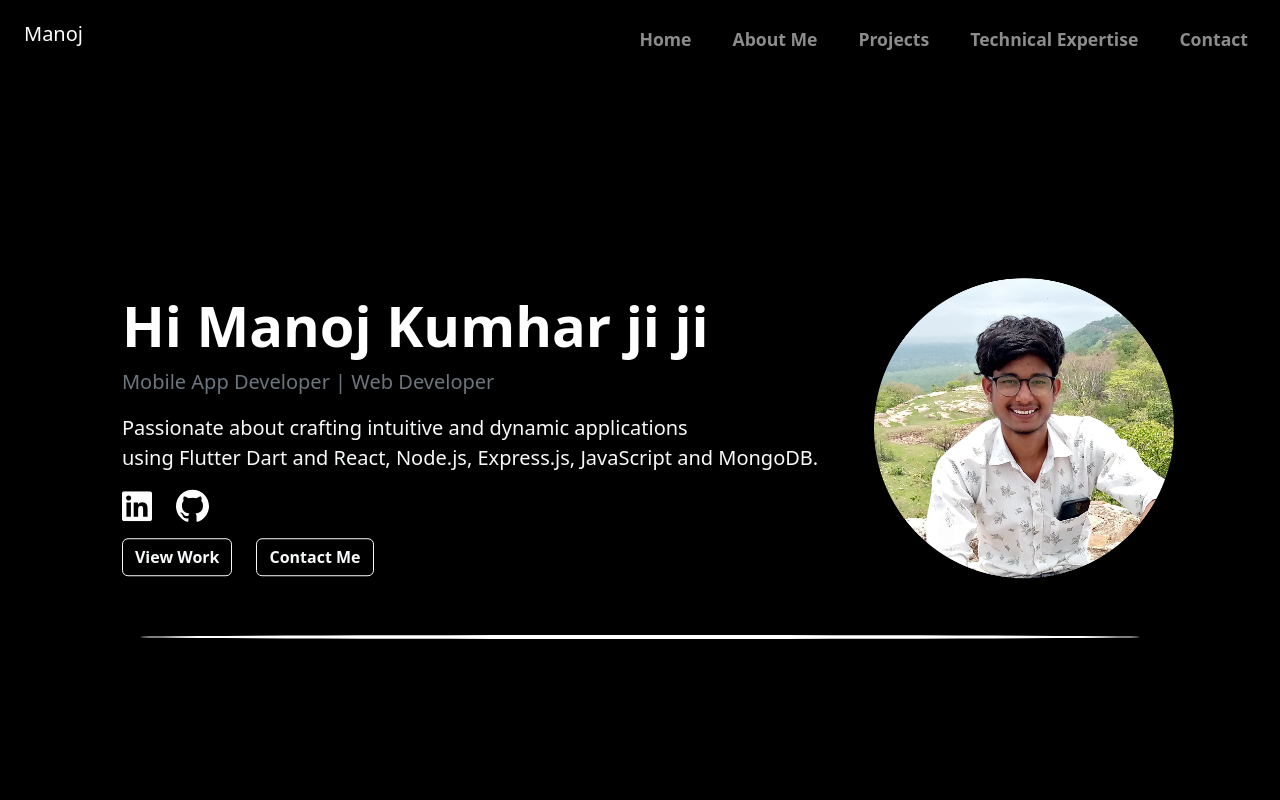
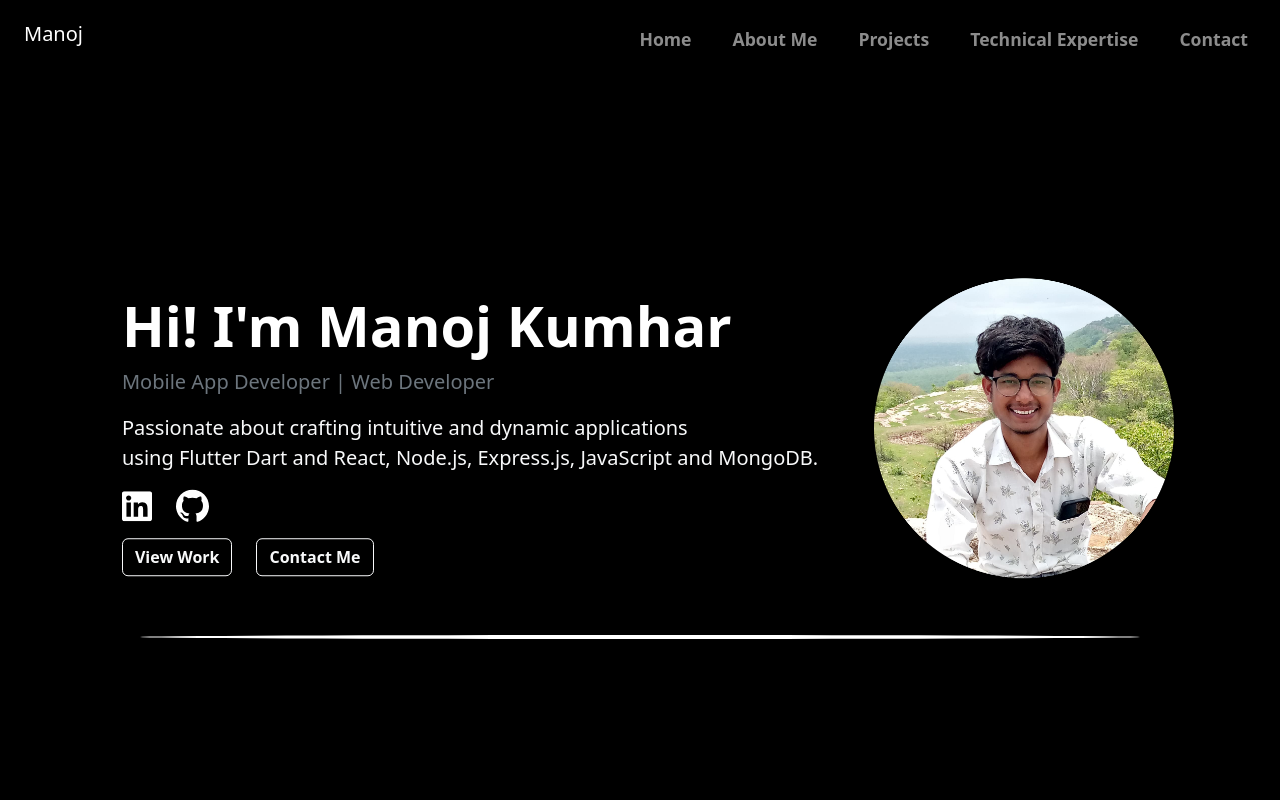
Before and after one commit to Manoj7413/Manoj_Portfolio, a React (Vite) app: page / in a window 1280 px wide. Shown: the top 800 px of the page. Built offline with nearby package versions, Linux system fonts and the light colour scheme.

Commit message:
Update home_page.jsx

```diff
--- a/src/components/home_page.jsx
+++ b/src/components/home_page.jsx
@@ -14,7 +14,7 @@ const HomePage = () => {
           className="home_text_div px-3"
         >
           <div className="text-white bg-transparent fs-5">
-            <h1 className="display-4 fw-bold">Hi Manoj Kumhar ji ji</h1>
+            <h1 className="display-4 fw-bold">Hi! I'm Manoj Kumhar</h1>
             <p className="lead text-secondary">Mobile App Developer | Web Developer</p>
             <p className="mt-3 text-light">
               Passionate about crafting intuitive and dynamic applications <br />using Flutter Dart and React, Node.js, Express.js, JavaScript and MongoDB.
```
